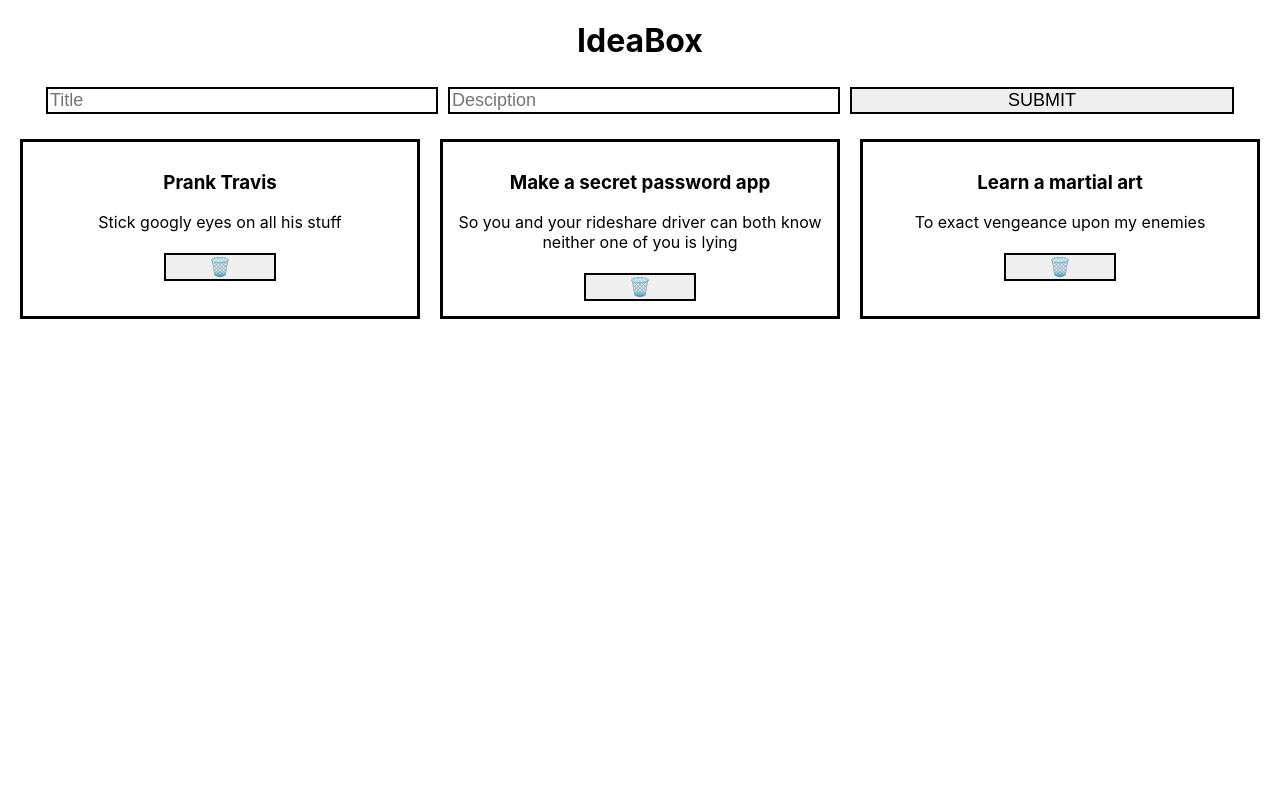
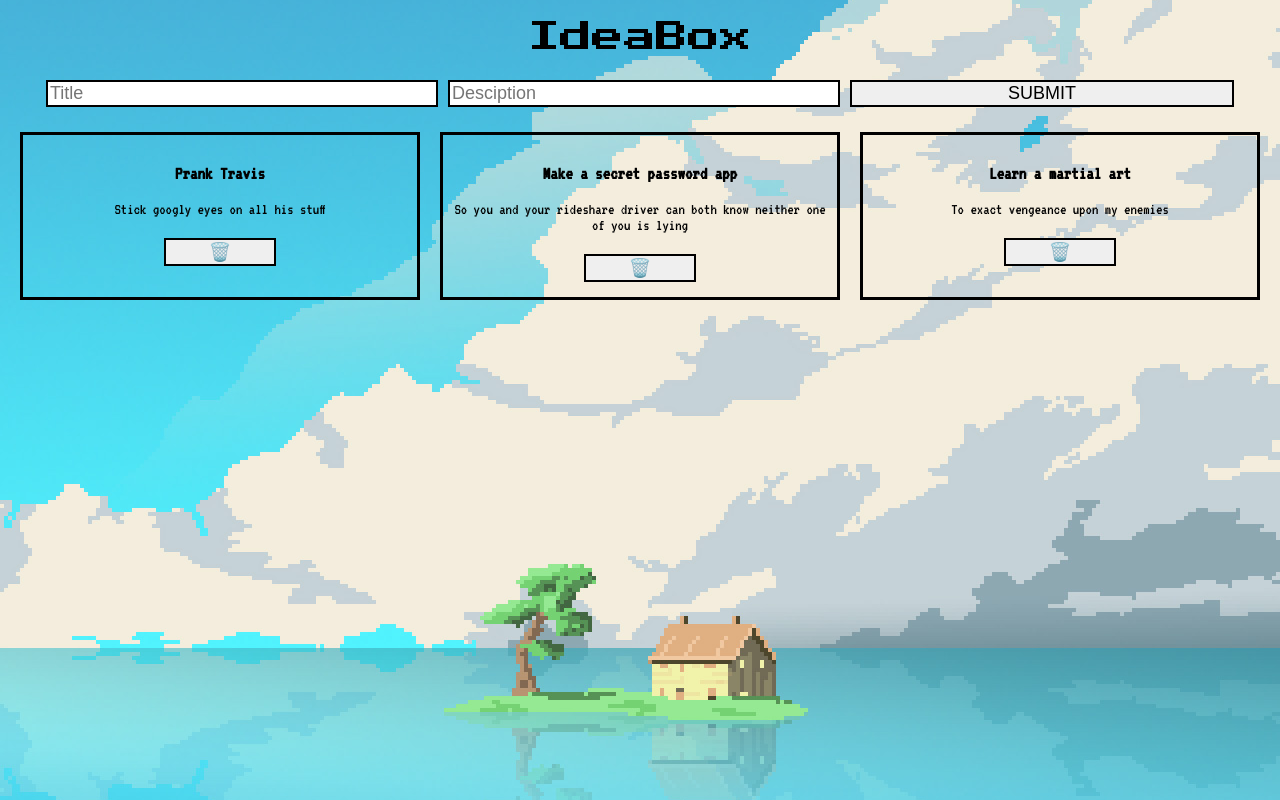
Before and after one commit to CaliHam/ideaBox1, a React (Create React App) app: page / in a window 1280 px wide. Built offline with nearby package versions, Linux system fonts and the light colour scheme.

Commit message:
Add background and font styling

```diff
--- a/public/index.html
+++ b/public/index.html
@@ -2,42 +2,19 @@
 <html lang="en">
   <head>
     <meta charset="utf-8" />
-    <link rel="icon" href="%PUBLIC_URL%/favicon.ico" />
     <meta name="viewport" content="width=device-width, initial-scale=1" />
     <meta name="theme-color" content="#000000" />
     <meta
       name="description"
       content="Web site created using create-react-app"
     />
-    <link rel="apple-touch-icon" href="%PUBLIC_URL%/logo192.png" />
-    <!--
-      manifest.json provides metadata used when your web app is installed on a
-      user's mobile device or desktop. See https://developers.google.com/web/fundamentals/web-app-manifest/
-    -->
-    <link rel="manifest" href="%PUBLIC_URL%/manifest.json" />
-    <!--
-      Notice the use of %PUBLIC_URL% in the tags above.
-      It will be replaced with the URL of the `public` folder during the build.
-      Only files inside the `public` folder can be referenced from the HTML.
-
-      Unlike "/favicon.ico" or "favicon.ico", "%PUBLIC_URL%/favicon.ico" will
-      work correctly both with client-side routing and a non-root public URL.
-      Learn how to configure a non-root public URL by running `npm run build`.
-    -->
-    <title>React App</title>
+    <link rel="preconnect" href="https://fonts.googleapis.com">
+    <link rel="preconnect" href="https://fonts.gstatic.com" crossorigin>
+    <link href="https://fonts.googleapis.com/css2?family=Press+Start+2P&family=VT323&display=swap" rel="stylesheet">
+    <title>IdeaBox</title>
   </head>
   <body>
     <noscript>You need to enable JavaScript to run this app.</noscript>
     <div id="root"></div>
-    <!--
-      This HTML file is a template.
-      If you open it directly in the browser, you will see an empty page.
-
-      You can add webfonts, meta tags, or analytics to this file.
-      The build step will place the bundled scripts into the <body> tag.
-
-      To begin the development, run `npm start` or `yarn start`.
-      To create a production bundle, use `npm run build` or `yarn build`.
-    -->
   </body>
 </html>
--- a/src/components/App/App.css
+++ b/src/components/App/App.css
@@ -2,13 +2,7 @@
   text-align: center;
 }
 
-.App-header {
-  background-color: #282c34;
-  min-height: 100vh;
-  display: flex;
-  flex-direction: column;
-  align-items: center;
-  justify-content: center;
-  font-size: calc(10px + 2vmin);
-  color: white;
+.App > h1 {
+  font-family: 'Press Start 2P', cursive;
+  font-weight: 300;
 }
--- a/src/index.css
+++ b/src/index.css
@@ -1,13 +1,10 @@
 body {
   margin: 0;
-  font-family: -apple-system, BlinkMacSystemFont, 'Segoe UI', 'Roboto', 'Oxygen',
-    'Ubuntu', 'Cantarell', 'Fira Sans', 'Droid Sans', 'Helvetica Neue',
-    sans-serif;
+  font-family: 'VT323', monospace;
   -webkit-font-smoothing: antialiased;
-  -moz-osx-font-smoothing: grayscale;
+  background-image: url('../assets/island.jpeg');
+  background-repeat: no-repeat;
+  background-size: auto;
+  background-position: center;
+  background-attachment: fixed;
 }
-
-code {
-  font-family: source-code-pro, Menlo, Monaco, Consolas, 'Courier New',
-    monospace;
-}
```
Also changed, not shown: assets/island.jpeg (added).
